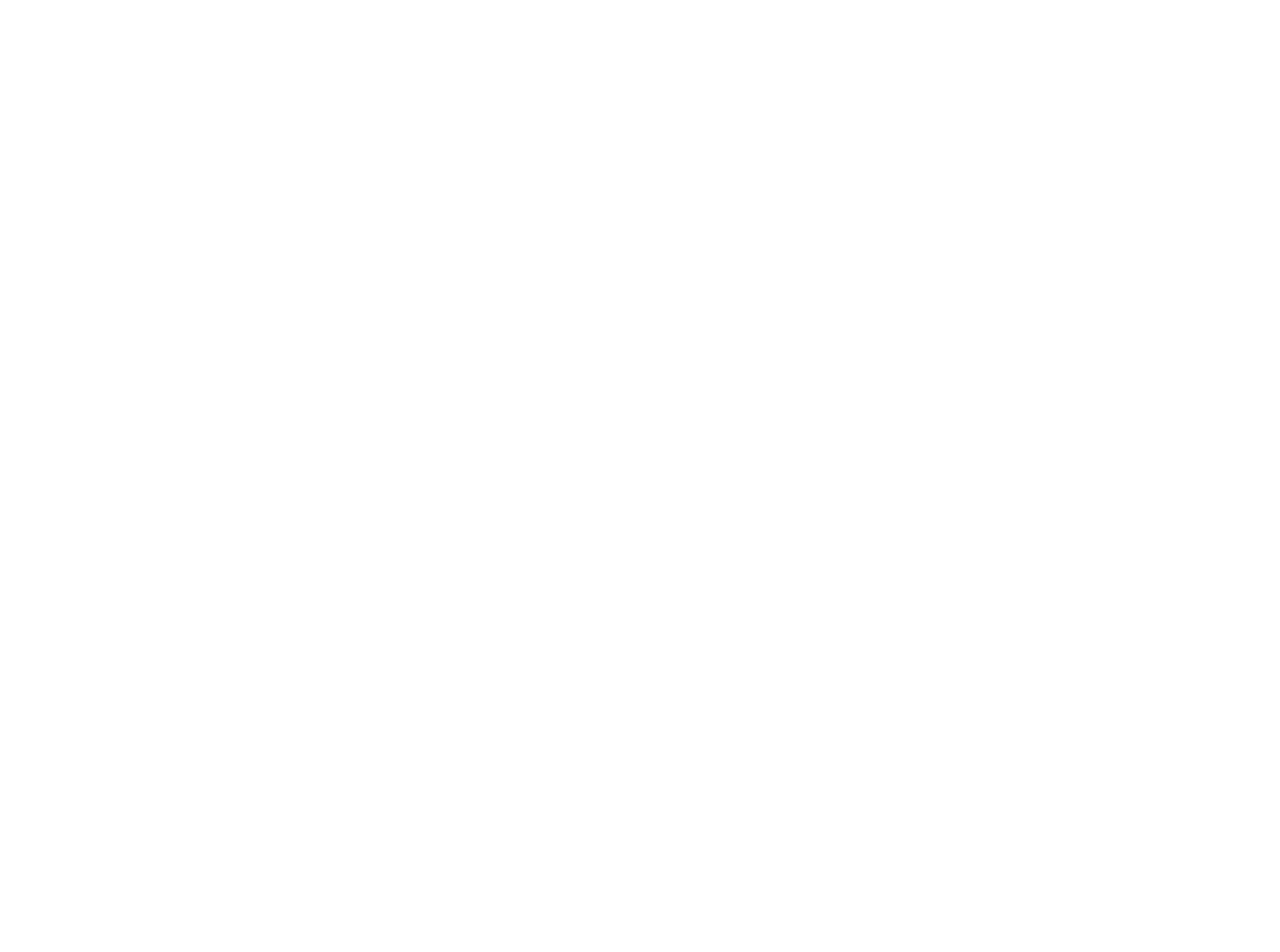
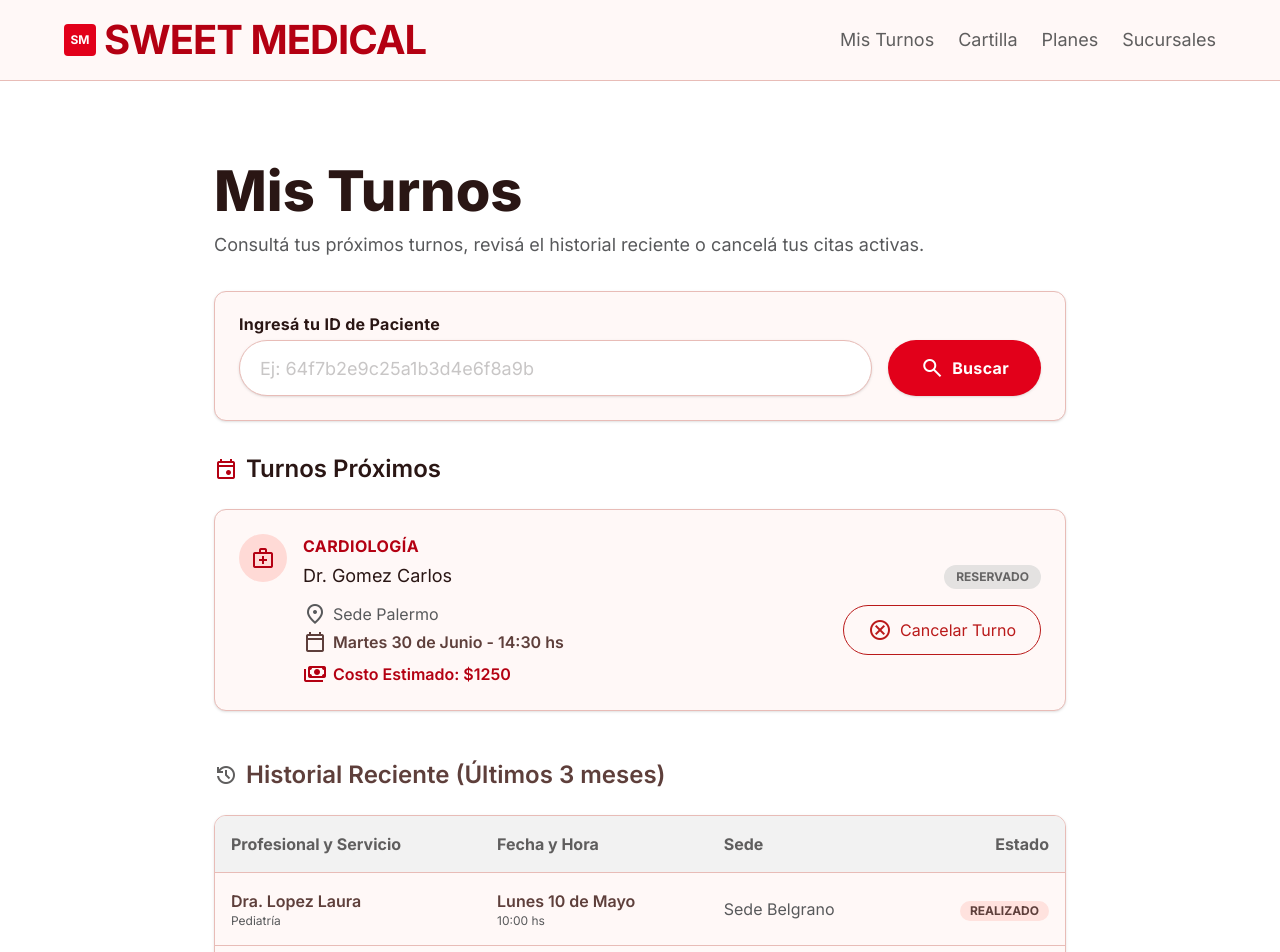
Before and after one commit to tinogera/Sweet-Medical, a React (Vite) app in the folder frontend/: page /mis-turnos in a window 1280 px wide. Before the commit this address had no page. Shown: the top 952 px of the page. Before the commit the page ends 884 px from the top, so only its background shows below. Built offline with nearby package versions, Linux system fonts and the light colour scheme.

Commit message:
creo pantalla mis turnos

```diff
--- a/frontend/src/App.js
+++ b/frontend/src/App.js
@@ -3,6 +3,7 @@
 import BusquedaServicio from './features/busquedaServicios/BusquedaServicio';
 import BusquedaMedico from './features/busquedaMedico/BusquedaMedico';
 import SeleccionFecha from './features/seleccionFecha/SeleccionFecha';
+import TurnosUsuario from './features/turnosUsuario/turnosUsuario';
 import AppLayout from './layouts/AppLayout';
 import TransactionalLayout from './layouts/TransactionalLayout';
 
@@ -13,6 +14,7 @@
         <Route path="/" element={<Home />} />
         <Route path="/servicios" element={<BusquedaServicio />} />
         <Route path="/medicos" element={<BusquedaMedico />} />
+        <Route path="/mis-turnos" element={<TurnosUsuario />} />
       </Route>
       <Route element={<TransactionalLayout />}>
         <Route path="/fecha" element={<SeleccionFecha />} />
--- /dev/null
+++ b/frontend/src/components/buscarPacienteForm/BuscarPacienteForm.jsx
@@ -0,0 +1,26 @@
+import React from 'react';
+
+export default function BuscarPacienteForm() {
+  return (
+    <div className="bg-surface border border-outline-variant rounded-xl p-6 mb-8 shadow-sm">
+      <h2 className="block font-cta-label text-cta-label text-on-surface mb-2">
+        Ingresá tu ID de Paciente
+      </h2>
+      <div className="flex flex-col sm:flex-row gap-4">
+        <input
+          type="text"
+          className="flex-grow h-14 px-5 rounded-full border border-outline-variant bg-surface-container-lowest text-on-surface font-body-main text-body-main focus:outline-none focus:border-primary transition-colors placeholder:text-secondary-fixed-dim shadow-sm"
+          placeholder="Ej: 64f7b2e9c25a1b3d4e6f8a9b"
+          aria-label="ID del Paciente"
+        />
+        <button
+          type="button"
+          className="h-14 px-8 bg-primary-container text-on-primary font-cta-label text-cta-label rounded-full hover:opacity-90 transition-opacity shadow-sm flex items-center justify-center gap-2 cursor-pointer"
+        >
+          <span className="material-symbols-outlined">search</span>
+          Buscar
+        </button>
+      </div>
+    </div>
+  );
+}
--- a/frontend/src/components/headers/Header.jsx
+++ b/frontend/src/components/headers/Header.jsx
@@ -19,7 +19,7 @@
         </button>
         {/* Desktop Nav */}
         <nav className="hidden md:flex items-center gap-6">
-            <a className="font-body-main text-body-main text-primary dark:text-primary-container font-bold border-b-2 border-primary pb-1 hover:text-primary dark:hover:text-primary-container transition-colors" href="#">Turnos</a>
+          <Link className="font-body-main text-body-main text-secondary dark:text-text-dark-mode hover:text-primary dark:hover:text-primary-container transition-colors" to="/mis-turnos">Mis Turnos</Link>
           <a className="font-body-main text-body-main text-secondary dark:text-text-dark-mode hover:text-primary dark:hover:text-primary-container transition-colors" href="#">Cartilla</a>
           <a className="font-body-main text-body-main text-secondary dark:text-text-dark-mode hover:text-primary dark:hover:text-primary-container transition-colors" href="#">Planes</a>
           <a className="font-body-main text-body-main text-secondary dark:text-text-dark-mode hover:text-primary dark:hover:text-primary-container transition-colors" href="#">Sucursales</a>
--- /dev/null
+++ b/frontend/src/components/turnos/HistorialTurnosTable.jsx
@@ -0,0 +1,54 @@
+import React from 'react';
+
+export default function HistorialTurnosTable() {
+  return (
+    <div className="bg-surface border border-outline-variant rounded-xl overflow-hidden shadow-sm">
+      <div className="overflow-x-auto">
+        <table className="w-full text-left border-collapse">
+          <thead>
+            <tr className="bg-bg-alternate border-b border-outline-variant text-secondary font-cta-label text-body-sm">
+              <th className="p-4">Profesional y Servicio</th>
+              <th className="p-4">Fecha y Hora</th>
+              <th className="p-4">Sede</th>
+              <th className="p-4 text-right">Estado</th>
+            </tr>
+          </thead>
+          <tbody>
+            <tr className="border-b border-outline-variant hover:bg-surface-container-low transition-colors font-body-sm text-body-sm text-text-secondary">
+              <td className="p-4">
+                <p className="font-semibold text-on-surface-variant">Dra. Lopez Laura</p>
+                <p className="text-xs text-text-secondary">Pediatría</p>
+              </td>
+              <td className="p-4">
+                <p className="font-semibold text-on-surface-variant">Lunes 10 de Mayo</p>
+                <p className="text-xs text-text-secondary">10:00 hs</p>
+              </td>
+              <td className="p-4">Sede Belgrano</td>
+              <td className="p-4 text-right">
+                <span className="inline-block px-2.5 py-0.5 rounded-full text-xs font-bold bg-surface-container-high text-on-surface-variant">
+                  REALIZADO
+                </span>
+              </td>
+            </tr>
+            <tr className="border-b border-outline-variant hover:bg-surface-container-low transition-colors font-body-sm text-body-sm text-text-secondary">
+              <td className="p-4">
+                <p className="font-semibold text-on-surface-variant">Dr. Gomez Carlos</p>
+                <p className="text-xs text-text-secondary">Cardiología</p>
+              </td>
+              <td className="p-4">
+                <p className="font-semibold text-on-surface-variant">Jueves 15 de Abril</p>
+                <p className="text-xs text-text-secondary">16:15 hs</p>
+              </td>
+              <td className="p-4">Sede Palermo</td>
+              <td className="p-4 text-right">
+                <span className="inline-block px-2.5 py-0.5 rounded-full text-xs font-bold bg-error-container text-error">
+                  CANCELADO
+                </span>
+              </td>
+            </tr>
+          </tbody>
+        </table>
+      </div>
+    </div>
+  );
+}
--- /dev/null
+++ b/frontend/src/components/turnos/TurnoCard.jsx
@@ -0,0 +1,48 @@
+import React from 'react';
+
+export default function TurnoCard() {
+  return (
+    <div className="bg-surface rounded-xl p-6 border border-outline-variant shadow-sm flex flex-col md:flex-row md:items-center justify-between gap-6 hover:shadow-md transition-shadow">
+      <div className="flex-grow flex items-start gap-4">
+        <div className="w-12 h-12 rounded-full bg-primary-fixed flex items-center justify-center text-primary flex-shrink-0">
+          <span className="material-symbols-outlined">medical_services</span>
+        </div>
+        <div>
+          <span className="font-body-sm text-body-sm text-primary uppercase font-bold tracking-wide mb-1 block">
+            Cardiología
+          </span>
+          <h3 className="font-cta-label text-body-main text-on-surface mb-1">
+            Dr. Gomez Carlos
+          </h3>
+          <div className="flex flex-col gap-1 mt-3 text-text-secondary font-body-sm text-body-sm">
+            <p className="flex items-center gap-1.5">
+              <span className="material-symbols-outlined text-[18px]">location_on</span>
+              Sede Palermo
+            </p>
+            <p className="flex items-center gap-1.5 font-semibold text-on-surface-variant">
+              <span className="material-symbols-outlined text-[18px]">calendar_today</span>
+              Martes 30 de Junio - 14:30 hs
+            </p>
+            <p className="flex items-center gap-1.5 text-primary font-semibold mt-1">
+              <span className="material-symbols-outlined text-[18px]">payments</span>
+              Costo Estimado: $1250
+            </p>
+          </div>
+        </div>
+      </div>
+
+      <div className="flex flex-col items-stretch md:items-end justify-between gap-4 border-t md:border-t-0 pt-4 md:pt-0 border-outline-variant">
+        <span className="self-start md:self-end px-3 py-1 rounded-full text-xs font-bold bg-secondary-container text-on-secondary-container">
+          RESERVADO
+        </span>
+        <button
+          type="button"
+          className="px-6 py-3 border border-error text-error hover:bg-error-container hover:text-on-error-container font-cta-label text-body-sm rounded-full transition-colors cursor-pointer flex items-center justify-center gap-2"
+        >
+          <span className="material-symbols-outlined text-[18px]">cancel</span>
+          Cancelar Turno
+        </button>
+      </div>
+    </div>
+  );
+}
--- /dev/null
+++ b/frontend/src/features/turnosUsuario/turnosUsuario.jsx
@@ -0,0 +1,43 @@
+import React from 'react';
+import BuscarPacienteForm from '../../components/buscarPacienteForm/BuscarPacienteForm';
+import TurnoCard from '../../components/turnos/TurnoCard';
+import HistorialTurnosTable from '../../components/turnos/HistorialTurnosTable';
+
+export default function TurnosUsuario() {
+  return (
+    <main className="flex-grow py-8 md:py-section-padding px-margin-mobile md:px-gutter max-w-[900px] mx-auto w-full">
+      <div className="mb-8 text-center md:text-left">
+        <h1 className="font-h1-hero-mobile text-h1-hero-mobile md:font-h1-hero md:text-h1-hero text-on-surface mb-2">
+          Mis Turnos
+        </h1>
+        <p className="font-body-main text-body-main text-text-secondary">
+          Consultá tus próximos turnos, revisá el historial reciente o cancelá tus citas activas.
+        </p>
+      </div>
+
+      <BuscarPacienteForm />
+
+      <div className="flex flex-col gap-12">
+        <section>
+          <h2 className="font-h3-subtitle text-h3-subtitle text-on-surface mb-6 flex items-center gap-2">
+            <span className="material-symbols-outlined text-primary">event</span>
+            Turnos Próximos
+          </h2>
+
+          <div className="flex flex-col gap-6">
+            <TurnoCard />
+          </div>
+        </section>
+
+        <section>
+          <h2 className="font-h3-subtitle text-h3-subtitle text-on-surface-variant mb-6 flex items-center gap-2">
+            <span className="material-symbols-outlined text-secondary">history</span>
+            Historial Reciente (Últimos 3 meses)
+          </h2>
+
+          <HistorialTurnosTable />
+        </section>
+      </div>
+    </main>
+  );
+}
```
Lines whose indentation alone changed are shown as unchanged.
